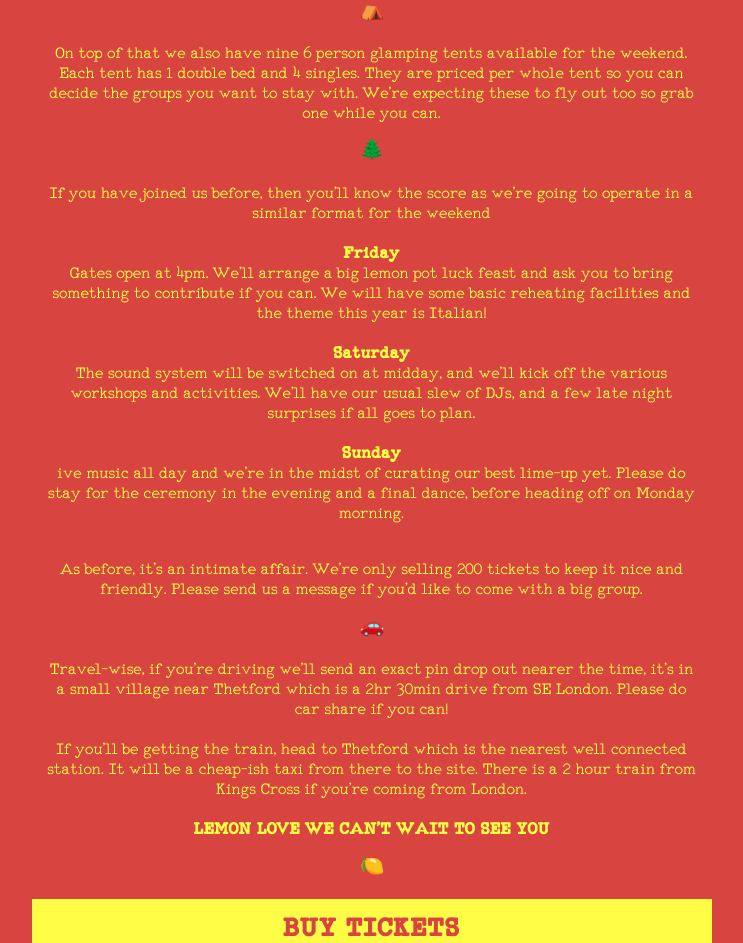
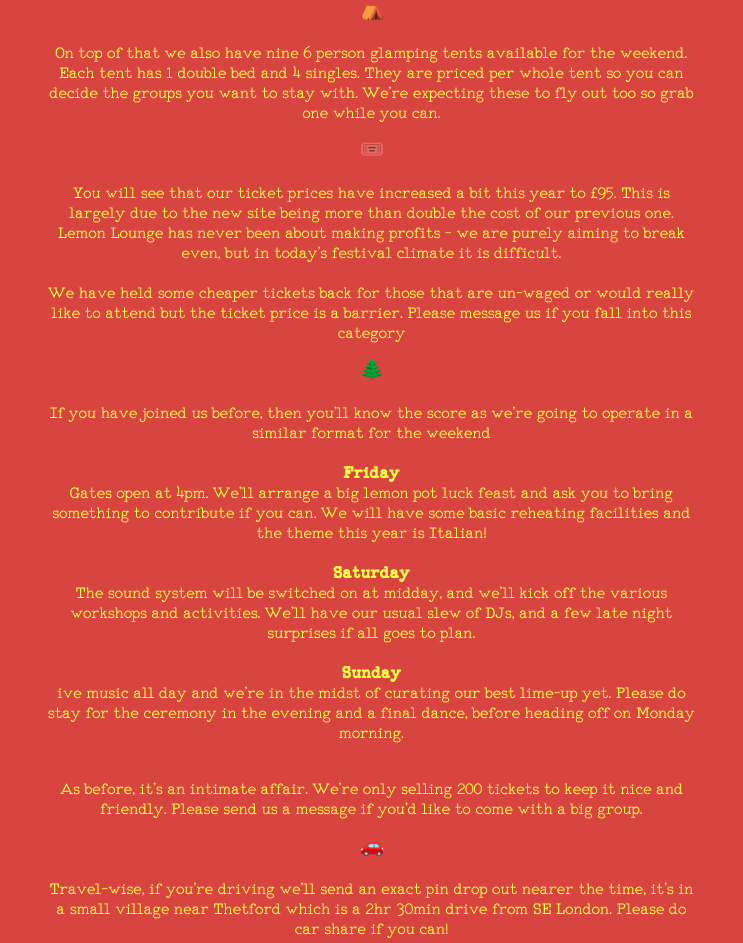
Before and after one commit to jollybully/jollybully.github.io, a plain HTML site: page lemonland25.html in a window 1280 px wide. Shown: the part 1112-2055 px from the top of the page, without its empty margins (268-1011 px from the left). Drawn offline with Linux system fonts and the light colour scheme.

Commit message:
Add ticket price information and support options for un-waged attendees in festival announcement

```diff
--- a/lemonland25.html
+++ b/lemonland25.html
@@ -139,6 +139,22 @@
           We're expecting these to fly out too so grab one while you can.
         </p>
 
+        <p class="emoji">🎟️</p>
+
+        <p>
+          You will see that our ticket prices have increased a bit this year to
+          £95. This is largely due to the new site being more than double the
+          cost of our previous one. Lemon Lounge has never been about making
+          profits - we are purely aiming to break even, but in today’s festival
+          climate it is difficult.
+        </p>
+
+        <p>
+          We have held some cheaper tickets back for those that are un-waged or
+          would really like to attend but the ticket price is a barrier. Please
+          message us if you fall into this category
+        </p>
+
         <p class="emoji">🌲</p>
 
         <p>
```
